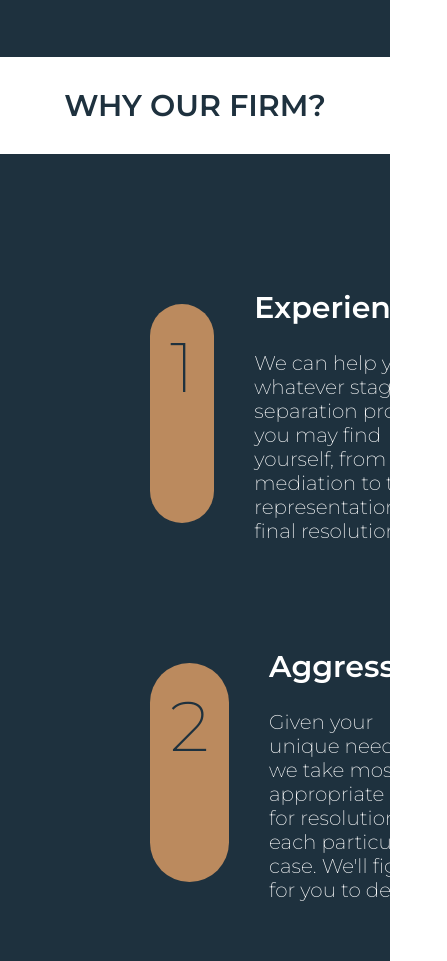
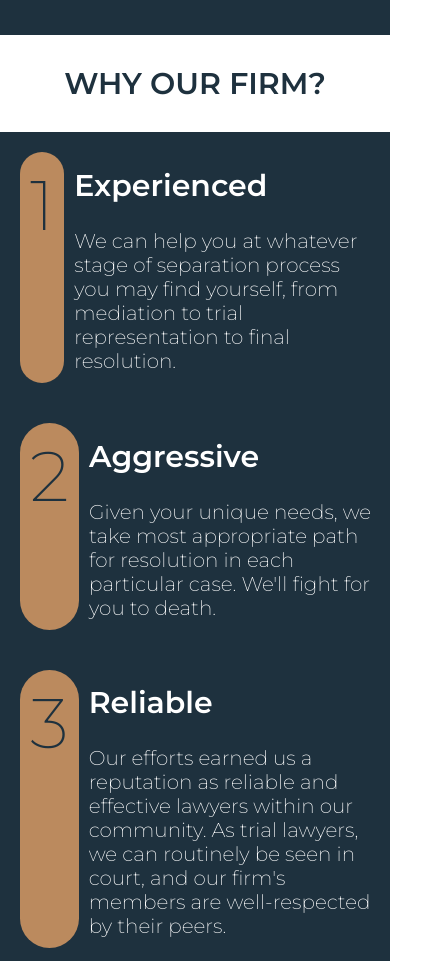
Before and after one commit to SofiiaClere/LawFirm, a plain HTML site: page index.html in a window 390 px wide. Shown: the part 1303-2264 px from the top of the page, 447 px wide, since content can reach past the window. Drawn offline with Linux system fonts and the light colour scheme.

Commit message:
Add files via upload

```diff
--- a/style.css
+++ b/style.css
@@ -154,6 +154,7 @@ button:hover{
     .wrapper{
         display: flex;
         flex-direction: column;
+        padding: 0;
     }
 
     .money{
@@ -175,4 +176,20 @@ button:hover{
     .footer-container{
         padding: 15px;
     }
+
 }
+
+@media all and (max-width:500px) {
+    img{
+        width: 100%;
+    }
+
+    span{
+        padding: 10px;
+        margin: 10px;
+    }
+
+    .reason-block{
+        padding: 10px;
+    }
+}
```
